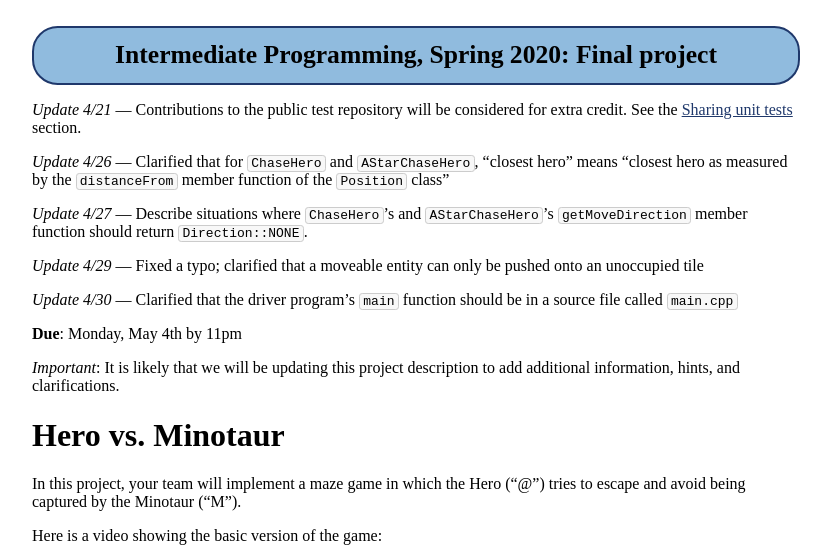
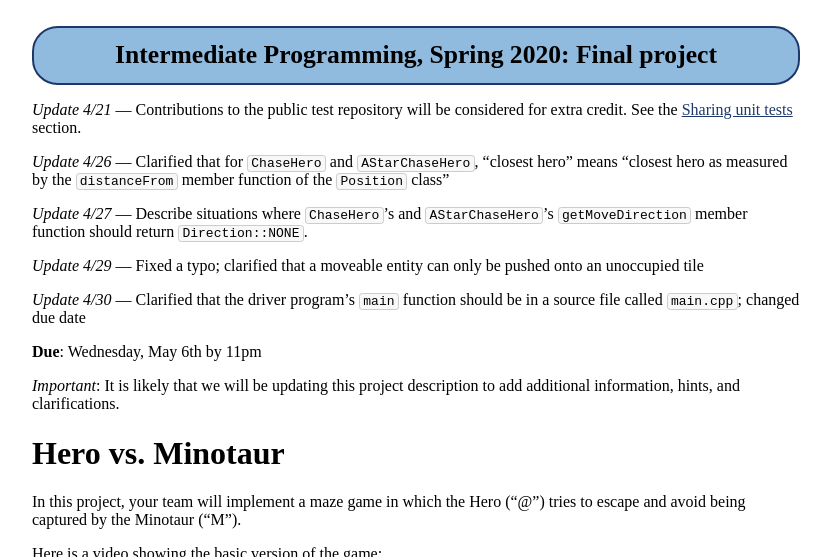
Before and after one commit to jhuintprog/spring2020, a Jekyll site: the page built from finproj/index.md, in a window 1280 px wide and 900 px high, cut to the strip 0-557 px from the top of the window. Shown: the whole strip, without its empty margins (224-1055 px from the left). Built offline with Jekyll 4.4.1, drawn with Linux system fonts in a browser that asks for light colours.

Commit message:
changed due date to Wednesday, May 6th

```diff
--- a/finproj/index.md
+++ b/finproj/index.md
@@ -11,9 +11,9 @@ title: "Final project"
 
 *Update 4/29* — Fixed a typo; clarified that a moveable entity can only be pushed onto an unoccupied tile
 
-*Update 4/30* — Clarified that the driver program's `main` function should be in a source file called `main.cpp`
+*Update 4/30* — Clarified that the driver program's `main` function should be in a source file called `main.cpp`; changed due date
 
-**Due**: Monday, May 4th by 11pm
+**Due**: Wednesday, May 6th by 11pm
 
 *Important*: It is likely that we will be updating this project description to add additional information, hints, and clarifications.
 
```
